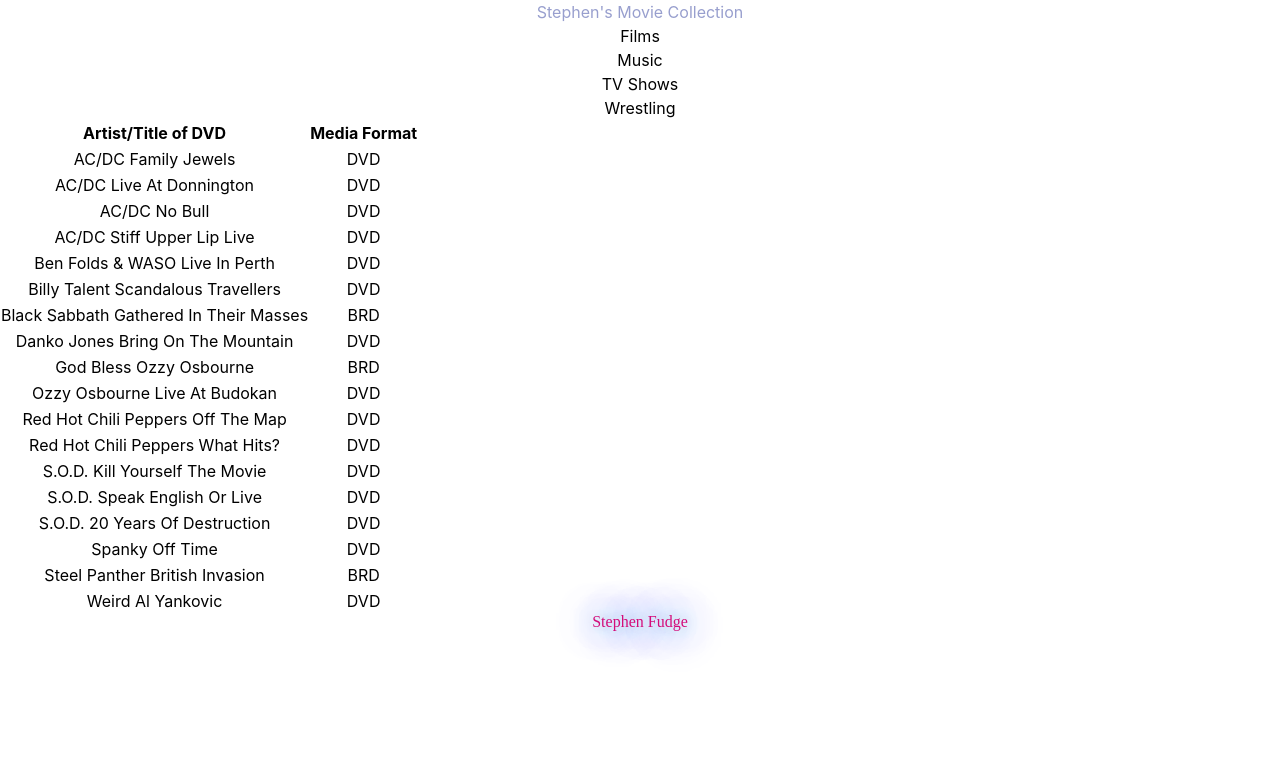
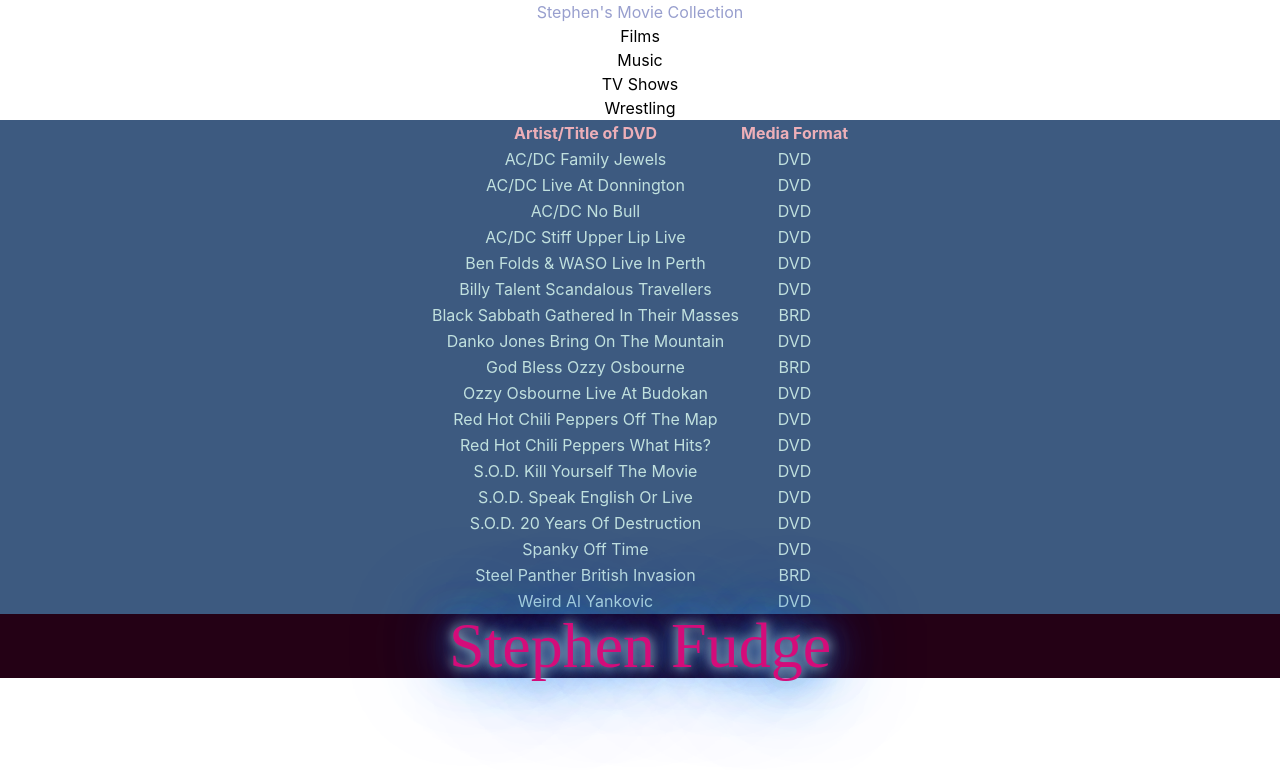
Before and after one commit to stephenfudge/ubiquitous-octo-rotary-phone, a React (Create React App) app: page / in a window 1280 px wide. Shown: the top 770 px of the page. Built offline with nearby package versions, Linux system fonts and the light colour scheme.

Commit message:
added custom colors to the tailwind config file and added to music.js

```diff
--- a/src/components/Footer.js
+++ b/src/components/Footer.js
@@ -2,7 +2,7 @@
 
 const Footer = () => {
     return (
-        <div>
+        <div id="footer">
             <div id="for-stephen">
         <div id="first-name">Stephen Fudge</div>
         {/* <div id="last-name">Fudge</div> */}
--- a/src/components/Music.js
+++ b/src/components/Music.js
@@ -22,10 +22,10 @@
 
 const Music = () => {
   return(
-    <div>
-      <table class="table-auto">
+    <div className="flex justify-center mx-auto bg-bedazzle">
+      <table className="table-auto">
         <thead>
-          <tr>
+          <tr className="text-lightpink">
             <th>
               Artist/Title of DVD
             </th>
@@ -34,7 +34,7 @@
               </th>
           </tr>
         </thead>
-       <tbody>
+       <tbody className='text-powder'>
           {music.map((film) =>{
   return (
     <tr  key={film.id}>
--- a/src/components/Tv.js
+++ b/src/components/Tv.js
@@ -1,22 +1,54 @@
 import React from 'react';
 import tv from '../seeds/tvData';
 
-  const Tv = () => {
+//   const Tv = () => {
 
-    return(
-        <div className=''>
-            <div className=''>
-                 {tv.map((series) => (
-                    <li className='' key={series.id}>
-                        <div>
-                          <h2 className='series-name'>{[series.title]} Season {series.season} {series.format}</h2><br />
-                        </div>
-                    </li>
-    ))}
-            </div>
-        </div>
-    )
+//     return(
+//         <div className=''>
+//             <div className=''>
+//                  {tv.map((series) => (
+//                     <li className='' key={series.id}>
+//                         <div>
+//                           <h2 className='series-name'>{[series.title]} Season {series.season} {series.format}</h2><br />
+//                         </div>
+//                     </li>
+//     ))}
+//             </div>
+//         </div>
+//     )
 
+// }
+
+
+const Tv = () =>{
+  return(
+    <div>
+      <table class="table-auto">
+        <thead>
+          <th>
+            Series Name
+          </th>
+          <th>
+            Season
+          </th>
+          <th>
+            Media Format
+          </th>
+        </thead>
+        <tbody>
+          {tv.map((series) =>{
+            return(
+              <tr key={series.id}>
+                <td>{series.title}</td>
+                <td>{series.season}</td>
+                <td>{series.format}</td>
+              </tr>
+            );
+          })}
+        </tbody>
+      </table>
+    </div>
+  )
 }
 
 export default Tv;
--- a/src/styles/Footer.css
+++ b/src/styles/Footer.css
@@ -1,6 +1,6 @@
 #for-stephen {
     font-family: 'Meow Script';
-    font-size: 80px;
+    font-size: 580px;
     min-height: 100%;
     display: flex;
     flex-direction: column;
@@ -9,7 +9,7 @@
 }
 
 #for-stephen #first-name, #for-stephen #last-name {
-    font-size: 1rem;
+    font-size: 4rem;
     text-align: center;
     line-height: 1;
     /* color: #c6e2ff; */
@@ -37,3 +37,6 @@
     0 0 108px hsl(211, 89%, 53%);
   }
 }
+#footer{
+  background-color:#240115;
+}
--- a/tailwind.config.js
+++ b/tailwind.config.js
@@ -4,7 +4,14 @@
     "./src/**/*.{js,jsx,ts,tsx}",
   ],
   theme: {
-    extend: {},
+    colors: {
+      bedazzle: "#3d5a80ff",
+      powder: "#c0e0deff",
+      lightpink: "#edafb8ff",
+      darkpurple: "#240115ff",
+      jazzberry: "#9a275aff",
+    },
+    // extend: {},
   },
   plugins: [],
 }
```
Also changed, not shown: src/App.css (+51 -0 lines), src/styles/Nav.css (line endings or trailing spaces).
